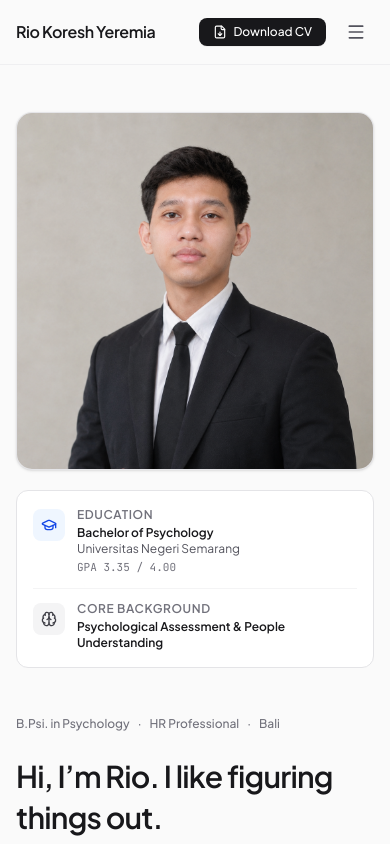
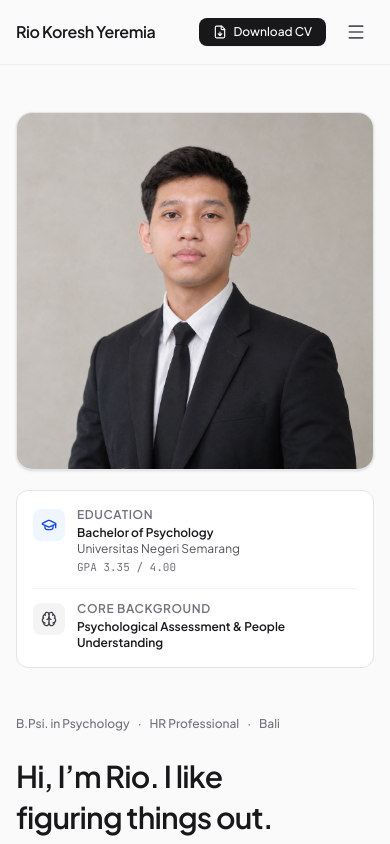
Before and after one commit to siagianrio10-cell/rio-koresh-portfolio, a React (Vite) app: page / in a window 390 px wide. Shown: the top 844 px of the page. Built offline with nearby package versions, Linux system fonts and the light colour scheme.

Commit message:
Update index.css

```diff
--- a/src/index.css
+++ b/src/index.css
@@ -21,3 +21,74 @@ body {
 .tabular-nums {
   font-variant-numeric: tabular-nums;
 }
+
+/* Mobile safety layer */
+*,
+*::before,
+*::after {
+  box-sizing: border-box;
+}
+
+img,
+svg,
+video,
+canvas {
+  max-width: 100%;
+}
+
+html,
+body,
+#root {
+  min-width: 320px;
+  width: 100%;
+}
+
+body {
+  overflow-x: clip;
+}
+
+section[id],
+main[id] {
+  scroll-margin-top: 5.5rem;
+}
+
+@media (max-width: 640px) {
+  main p {
+    overflow-wrap: break-word;
+  }
+
+  main h1,
+  main h2,
+  main h3 {
+    text-wrap: balance;
+    overflow-wrap: break-word;
+  }
+
+  main button,
+  main a,
+  footer button,
+  footer a {
+    touch-action: manipulation;
+  }
+
+  main pre {
+    max-width: 100%;
+    overflow-x: auto;
+    -webkit-overflow-scrolling: touch;
+  }
+}
+
+@media (prefers-reduced-motion: reduce) {
+  html {
+    scroll-behavior: auto;
+  }
+
+  *,
+  *::before,
+  *::after {
+    animation-duration: 0.01ms !important;
+    animation-iteration-count: 1 !important;
+    transition-duration: 0.01ms !important;
+    scroll-behavior: auto !important;
+  }
+}
```
